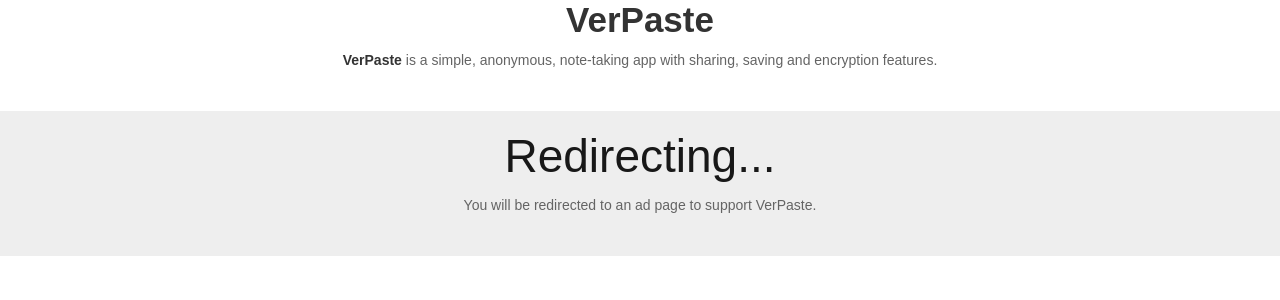
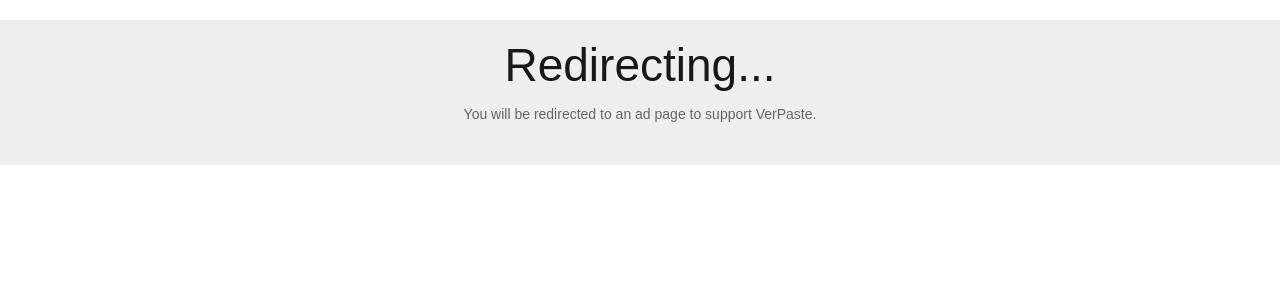
Before and after one commit to Verdem-crypto/verdem-crypto.github.io, a Jekyll site: the page verpaste/4dr.html, which Jekyll copies as it is, in a window 1280 px wide. Shown: the top 300 px of the page. Built offline with Jekyll 4.4.1, drawn with Linux system fonts in a browser that asks for light colours; nearby versions of some CDN libraries; some web fonts are replaced; a style sheet for code colours, icons or effects is not loaded.

Commit message:
Update 4dr.html

```diff
--- a/verpaste/4dr.html
+++ b/verpaste/4dr.html
@@ -24,11 +24,6 @@
 
   <body>
 
-<h2 style="text-align: center;"><span style="color: #000000;"><strong>VerPaste</strong></span></h2>
-<p style="text-align: center;"><strong>VerPaste</strong> is a simple, anonymous, note-taking app with sharing, saving and encryption features.</p>
-
-      </div>
-
 <div id="write-content" class="ten columns">
 
           <h1 style="text-align: center;">Redirecting...</h1>
```
